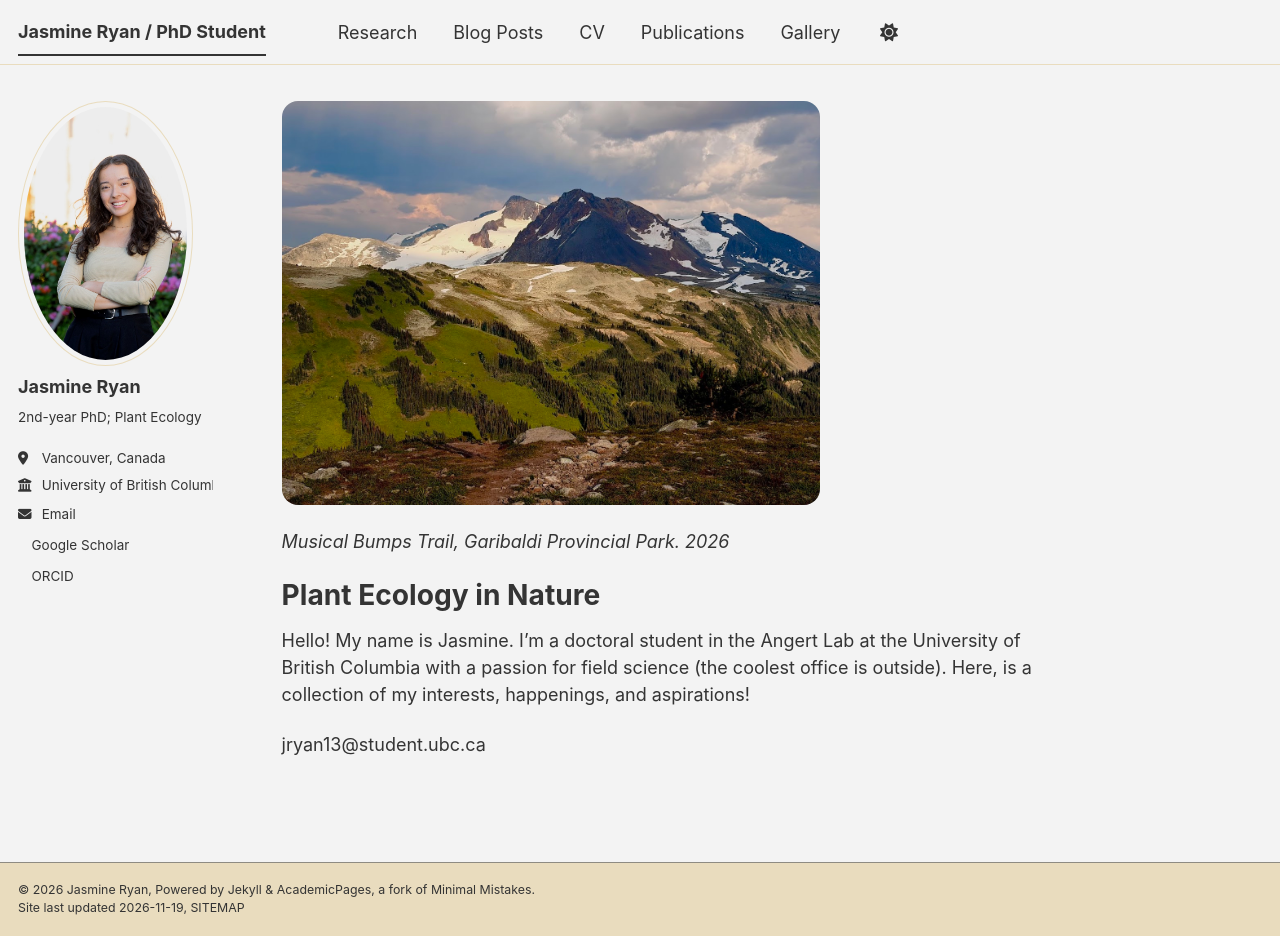
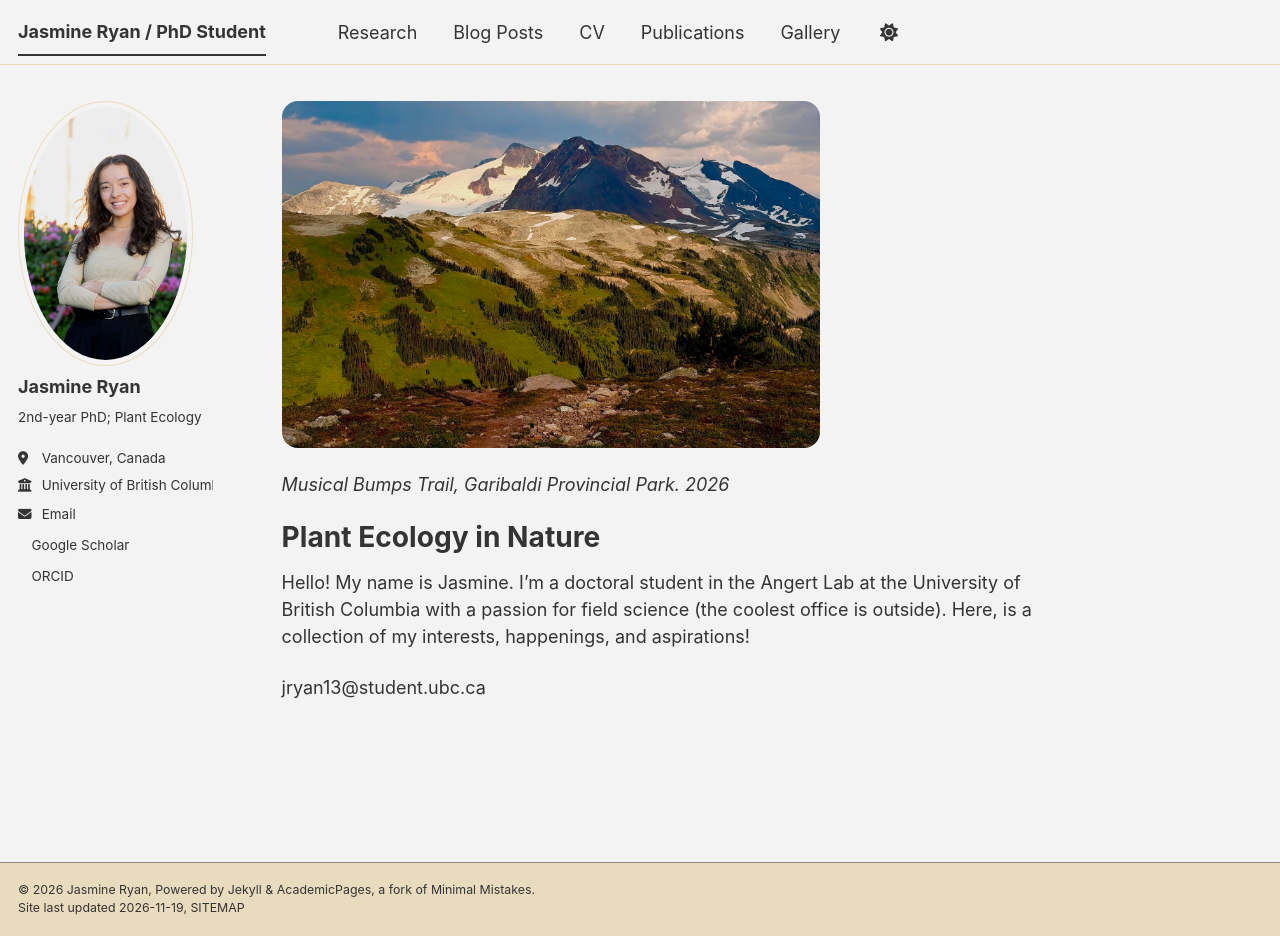
Before and after one commit to jasminexryan/jasminexryan.github.io, a Jekyll site: the page built from _pages/about.md, in a window 1280 px wide and 936 px high. Built offline with Jekyll 4.4.1, drawn with Linux system fonts in a browser that asks for light colours; a script bundle is joined from its source files by our own code; a style sheet for code colours, icons or effects is not loaded.

Commit message:
Update about.md

```diff
--- a/_pages/about.md
+++ b/_pages/about.md
@@ -6,7 +6,7 @@ redirect_from:
   - /about.html
 ---
 
-![Musical Bumps Trail, Garibaldi Provincial Park. 2026]({{ site.baseurl }}/images/musicalbumps.jpg){: style="border-radius:16px; width:70%;"}
+![Musical Bumps Trail, Garibaldi Provincial Park. 2026]({{ site.baseurl }}/images/musicalbumps_landscape.jpg){: style="border-radius:16px; width:70%;"}
 
 *Musical Bumps Trail, Garibaldi Provincial Park. 2026*
 
```
